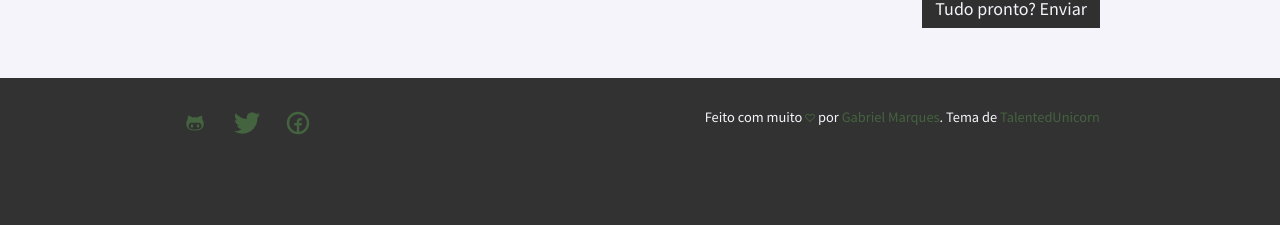
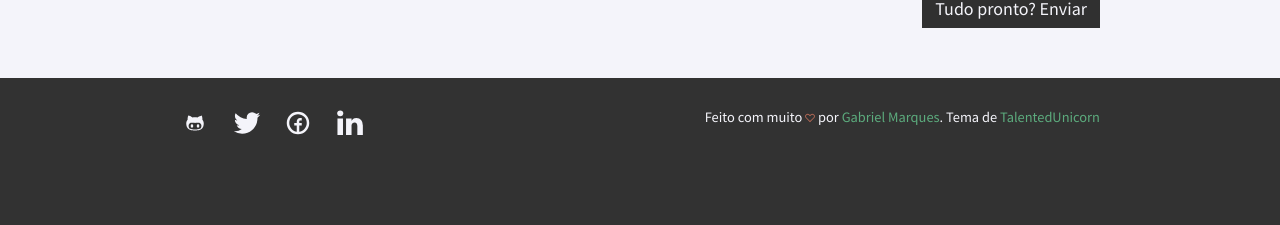
Before and after one commit to marquesgabriel/marquesgabriel.github.io, a Jekyll site: the page built from index.html, in a window 1280 px wide. Shown: the part 1895-2120 px from the top of the page. Built offline with Jekyll 4.4.1, drawn with Linux system fonts in a browser that asks for light colours; nearby versions of some CDN libraries; the list of posts is cut into pages by our own code; comment, search, counter and statistics services are not loaded.

Commit message:
correção icone linkedin

```diff
--- a/_includes/footer.html
+++ b/_includes/footer.html
@@ -2,14 +2,14 @@
 	<div class="row">
 		<ul class="footer-icons">
 			{% for account in site.data.social.footer %}
-				{% if account.name == 'twitter' %}<li><a href="{{ account.link }}" class="icon-twitter" target="_blank"><svg class="icon icon-twitter"><use xlink:href="#icon-twitter"></use></svg></a></li> {% endif %}
-				{% if account.name == 'github' %}<li><a href="{{ account.link }}" class="icon-github" target="_blank"><svg class="icon icon-social-github"><use xlink:href="#icon-social-github"></use></svg></a></li> {% endif %}
-				{% if account.name == 'google' %}<li><a href="{{ account.link }}" class="icon-google-plus-square" target="_blank"><svg class="icon icon-google-plus"><use xlink:href="#icon-google-plus"></use></svg></a></li> {% endif %}
-				{% if account.name == 'facebook' %}<li><a href="{{ account.link }}" class="icon-facebook" target="_blank"><svg class="icon icon-social-facebook-circular"><use xlink:href="#icon-social-facebook-circular"></use></svg></a></li> {% endif %}
-				{% if account.name == 'linkedin' %}<li><a href="{{ account.link }}" class="icon-facebook" target="_blank"><use xlink:href="#icon-social-linkedin"><svg class="icon icon-social-facebook-circular"></use></svg></a></li>{% endif %}
+				{% if account.name == 'twitter' %}<li><a href="{{ account.link }}" class="icon-twitter icon-a-footer" target="_blank"><svg class="icon icon-twitter"><use xlink:href="#icon-twitter"></use></svg></a></li> {% endif %}
+				{% if account.name == 'github' %}<li><a href="{{ account.link }}" class="icon-github icon-a-footer" target="_blank"><svg class="icon icon-social-github"><use xlink:href="#icon-social-github"></use></svg></a></li> {% endif %}
+				{% if account.name == 'google' %}<li><a href="{{ account.link }}" class="icon-google-plus-square icon-a-footer" target="_blank"><svg class="icon icon-google-plus"><use xlink:href="#icon-google-plus"></use></svg></a></li> {% endif %}
+				{% if account.name == 'facebook' %}<li><a href="{{ account.link }}" class="icon-facebook icon-a-footer" target="_blank"><svg class="icon icon-social-facebook-circular"><use xlink:href="#icon-social-facebook-circular"></use></svg></a></li> {% endif %}
+				{% if account.name == 'linkedin' %}<li><a href="{{ account.link }}" class="icon-linkedin icon-a-footer" target="_blank"><svg class="icon icon-social-linkedin"><use xlink:href="#icon-social-linkedin"></use></svg></a></li>{% endif %}
 			{% endfor %}
 		</ul>
 
-		<small class="footer-text tc">Feito com muito <span class="icon-favorite"><svg class="icon icon-heart"><use xlink:href="#icon-heart"></use></svg></span> por <a href="https://github.com/marquesgabriel">Gabriel Marques</a>. Tema de <a href="https://github.com/talentedunicorn">TalentedUnicorn</a></small>
+		<small class="footer-text tc">Feito com muito <span class="icon-favorite"><svg class="icon icon-heart icon-heart-footer"><use xlink:href="#icon-heart"></use></svg></span> por <a class="link-footer" href="https://github.com/marquesgabriel">Gabriel Marques</a>. Tema de <a class="link-footer" href="https://github.com/talentedunicorn">TalentedUnicorn</a></small>
 	</div>
 </footer>
--- a/_includes/svg.html
+++ b/_includes/svg.html
@@ -79,11 +79,13 @@
   <path class="path1" d="M18.984 12.984h-6v6h-1.969v-6h-6v-1.969h6v-6h1.969v6h6v1.969z"></path>
 <symbol id="icon-eye" viewBox="0 0 24 24">
   <title>eye</title>
-  <path class="path1" d="M12 3q1.633 0 3.176 0.496t2.707 1.289 2.191 1.754 1.727 1.922 1.211 1.754 0.754 1.285l0.234 0.5q-0.055 0.117-0.148 0.316t-0.441 0.813-0.742 1.211-1.039 1.406-1.332 1.508-1.629 1.41-1.93 1.207-2.223 0.813-2.516 0.316q-1.633 0-3.176-0.496t-2.707-1.285-2.191-1.742-1.727-1.91-1.211-1.746-0.754-1.289l-0.234-0.492q0.055-0.117 0.148-0.316t0.441-0.816 0.742-1.215 1.039-1.414 1.332-1.516 1.629-1.414 1.93-1.215 2.223-0.816 2.516-0.316zM12 5q-1.094 0-2.148 0.289t-1.902 0.746-1.656 1.105-1.398 1.277-1.145 1.352-0.883 1.238-0.617 1.031q0.289 0.508 0.617 1.020t0.883 1.227 1.145 1.336 1.398 1.262 1.656 1.094 1.902 0.738 2.148 0.285 2.148-0.289 1.902-0.742 1.656-1.098 1.398-1.27 1.145-1.344 0.883-1.234 0.617-1.023q-0.289-0.508-0.617-1.023t-0.883-1.234-1.145-1.344-1.398-1.27-1.656-1.098-1.902-0.742-2.148-0.289zM12 8q1.656 0 2.828 1.172t1.172 2.828-1.172 2.828-2.828 1.172-2.828-1.172-1.172-2.828 1.172-2.828 2.828-1.172zM12 10q-0.828 0-1.414 0.586t-0.586 1.414 0.586 1.414 1.414 0.586 1.414-0.586 0.586-1.414-0.586-1.414-1.414-0.586z"></path>
+  <path class="path1" d="M12 3q1.633 0 3.176 0.496t2.707 1.289 2.191 1.754 1.727 1.922 1.211 1.754 0.754 1.285l0.234 0.5q-0.055 0.117-0.148 0.316t-0.441 0.813-0.742 1.211-1.039 1.406-1.332 1.508-1.629 1.41-1.93 1.207-2.223 0.813-2.516 0.316q-1.633 0-3.176-0.496t-2.707-1.285-2.191-1.742-1.727-1.91-1.211-1.746-0.754-1.289l-0.234-0.492q0.055-0.117 0.148-0.316t0.441-0.816 0.742-1.215 1.039-1.414 1.332-1.516 1.629-1.414 1.93-1.215 2.223-0.816 2.516-0.316zM12 5q-1.094 0-2.148 0.289t-1.902 0.746-1.656 1.105-1.398 1.277-1.145 1.352-0.883 1.238-0.617 1.031q0.289 0.508 0.617 1.020t0.883 1.227 1.145 1.336 1.398 1.262 1.656 1.094 1.902 0.738 2.148 0.285 2.148-0.289 1.902-0.742 1.656-1.098 1.398-1.27 1.145-1.344 0.883-1.234 0.617-1.023q-0.289-0.508-0.617-1.023t-0.883-1.234-1.145-1.344-1.398-1.27-1.656-1.098-1.902-0.742-2.148-0.289zM12 8q1.656 0 2.828 1.172t1.172 2.828-1.172 2.828-2.828 1.172-2.828-1.172-1.172-2.828 1.172-2.828 2.828-1.172zM12 10q-0.828 0-1.414 0.586t-0.586 1.414 0.586 1.414 1.414 0.586 1.414-0.586 0.586-1.414-0.586-1.414-1.414-0.586z">
+  </path>
 </symbol>
-<symbol id="icon-social-linkedin" viewBox="0 0 1024 1024">
+<symbol id="icon-social-linkedin" viewBox="0 0 1792 1792">
   <title>social-linkedin</title>
-  <path class="path" d="M430.117,261.543V420.56h-92.188V272.193c0-37.271-13.334-62.707-46.703-62.707   c-25.473,0-40.632,17.142-47.301,33.724c-2.432,5.928-3.058,14.179-3.058,22.477V420.56h-92.219c0,0,1.242-251.285,0-277.32h92.21   v39.309c-0.187,0.294-0.43,0.611-0.606,0.896h0.606v-0.896c12.251-18.869,34.13-45.824,83.102-45.824   C384.633,136.724,430.117,176.361,430.117,261.543z M52.183,9.558C20.635,9.558,0,30.251,0,57.463   c0,26.619,20.038,47.94,50.959,47.94h0.616c32.159,0,52.159-21.317,52.159-47.94C103.128,30.251,83.734,9.558,52.183,9.558z    M5.477,420.56h92.184v-277.32H5.477V420.56z"></path>
+  <path class="path1" d="M477 625v991h-330v-991h330zm21-306q1 73-50.5 122t-135.5 49h-2q-82 0-132-49t-50-122q0-74 51.5-122.5t134.5-48.5 133 48.5 51 122.5zm1166 729v568h-329v-530q0-105-40.5-164.5t-126.5-59.5q-63 0-105.5 34.5t-63.5 85.5q-11 30-11 81v553h-329q2-399 2-647t-1-296l-1-48h329v144h-2q20-32 41-56t56.5-52 87-43.5 114.5-15.5q171 0 275 113.5t104 332.5z">
+  <path>
 </symbol>
 </defs>
 </svg>
--- a/_sass/_1-colors.scss
+++ b/_sass/_1-colors.scss
@@ -29,3 +29,13 @@ h2.tc{
     color: $white
   }
 }
+
+a.icon-a-footer{
+  color: $white;
+}
+a.link-footer{
+  color: $aqua-forest;
+}
+.icon-heart-footer{
+  color: $red;
+}
--- a/assets/icons/style.css
+++ b/assets/icons/style.css
@@ -28,3 +28,7 @@ Example showing how to change the color/size of the icons:
 .icon-instagram {
 	width: 0.8571416462459638em;
 }
+
+.icon-linkedin {
+	width: 0.5881709158420563em;
+}
```
